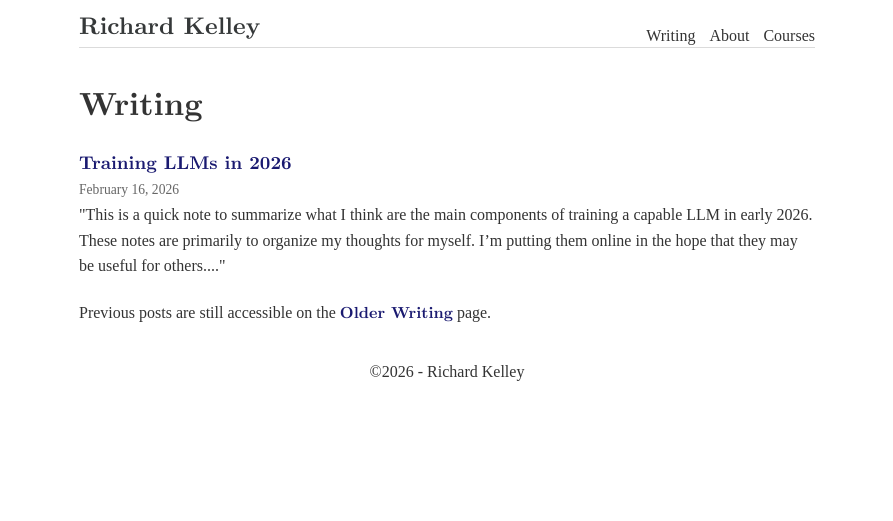
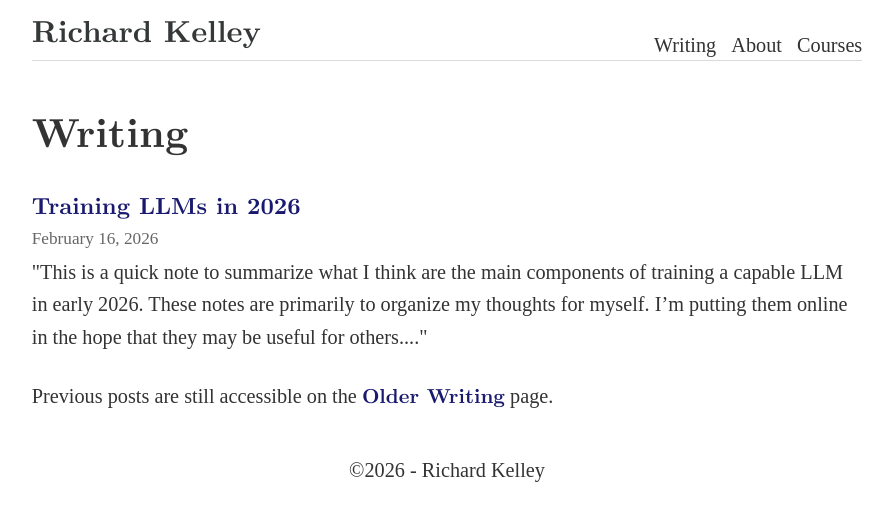
Before and after one commit to RichardKelley/richardkelley.github.io, a Jekyll site: the page built from index.html, in a window 1280 px wide. Shown: the top 521 px of the page, without its empty margins (193-1086 px from the left). Built offline with Jekyll 4.4.1, drawn with Linux system fonts in a browser that asks for light colours; some web fonts are replaced; the list of posts is cut into pages by our own code.

Commit message:
Updating font size.

```diff
--- a/_sass/base.scss
+++ b/_sass/base.scss
@@ -31,9 +31,9 @@ $text-dark-color: #000000;
 
 html {
 	background-color: $background-color;
-	font-size: 16px;
+	font-size: 18px;
 	@media (min-width: 940px) {
-		font-size: 18px;
+		font-size: 20.25px;
 	}
 	line-height: 1.6;
 	color: $text-color;
--- a/_sass/typography.scss
+++ b/_sass/typography.scss
@@ -8,7 +8,7 @@ body
   font-family : "CMU Serif", "Computer Modern Serif", "Times New Roman", serif;
   font-style: normal;
   font-weight: 400;
-  font-size   : 16px;
+  font-size   : 1rem;
   color: #333;
 }
 
```
